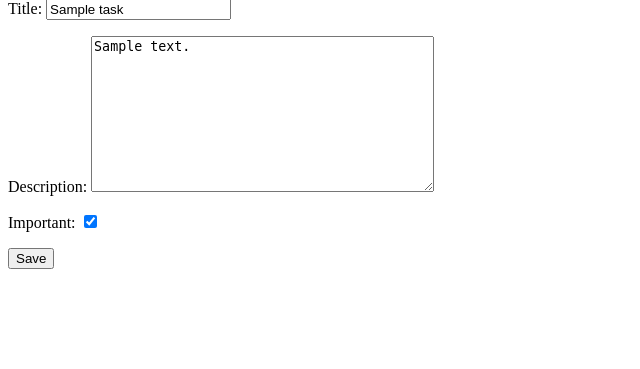
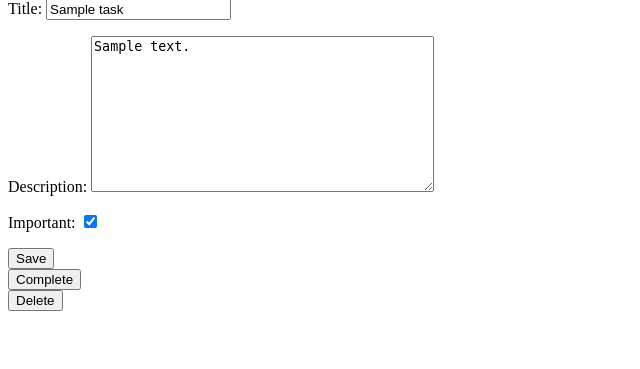
Before and after one commit to SimonJalil/Todo-Django, a Django app: page /task/1/ in a window 1280 px wide. Shown: the part 169-538 px from the top of the page, without its empty margins (0-640 px from the left). Run offline with Django 5.2, Linux system fonts and the light colour scheme; a user stored in the database is signed in; tables that the repository leaves empty hold one stand-in row (values such as "Sample post").

Commit message:
Completar y eliminar tareas.

```diff
--- a/tasks/templates/task_detail.html
+++ b/tasks/templates/task_detail.html
@@ -11,5 +11,16 @@
     <button>Save</button>
 </form>
 
+<form action="{% url 'complete-task' task.id %}" method="POST">
+    {% csrf_token %}
+    <button>Complete</button>
+</form>
+
+
+<form action="{% url 'delete-task' task.id %}" method="POST">
+    {% csrf_token %}
+    <button>Delete</button>
+</form>
+
 
 {% endblock %}
--- a/tasks/templates/tasks.html
+++ b/tasks/templates/tasks.html
@@ -2,7 +2,7 @@
 
 {% block content %}
 
-<h1>Tasks</h1>
+<h1>Tasks Pending</h1>
 
 <ul>
     {% for task in tasks %}
--- a/tasks/views.py
+++ b/tasks/views.py
@@ -5,7 +5,7 @@ from django.contrib.auth import login, logout, authenticate
 from django.db import IntegrityError
 from .forms import TaskForm
 from .models import Task
-
+from django.utils import timezone
 
 # Create your views here.
 
@@ -79,6 +79,19 @@ def task_detail(request, task_id):
             }
             return render(request, 'task_detail.html', context)
 
+def complete_task(request, task_id):
+    task = get_object_or_404(Task, pk=task_id, user=request.user)
+    if request.method == 'POST':
+        task.date_completed = timezone.now()
+        task.save()
+        return redirect('tasks')
+
+def delete_task(request, task_id):
+    task = get_object_or_404(Task, pk=task_id, user=request.user)
+    if request.method == 'POST':
+        task.delete()
+        return redirect('tasks')
+
 def signout(request):
     logout(request)
     return redirect('home')
--- a/todo_django/urls.py
+++ b/todo_django/urls.py
@@ -28,4 +28,7 @@ urlpatterns = [
     path("signin/", views.signin, name="signin"),
     path("create-task/", views.create_task, name="create-task"),
     path("task/<int:task_id>/", views.task_detail, name="task-detail"),
+    path("task/<int:task_id>/complete/", views.complete_task, name="complete-task"),
+    path("task/<int:task_id>/delete/", views.delete_task, name="delete-task"),
+
 ]
```
